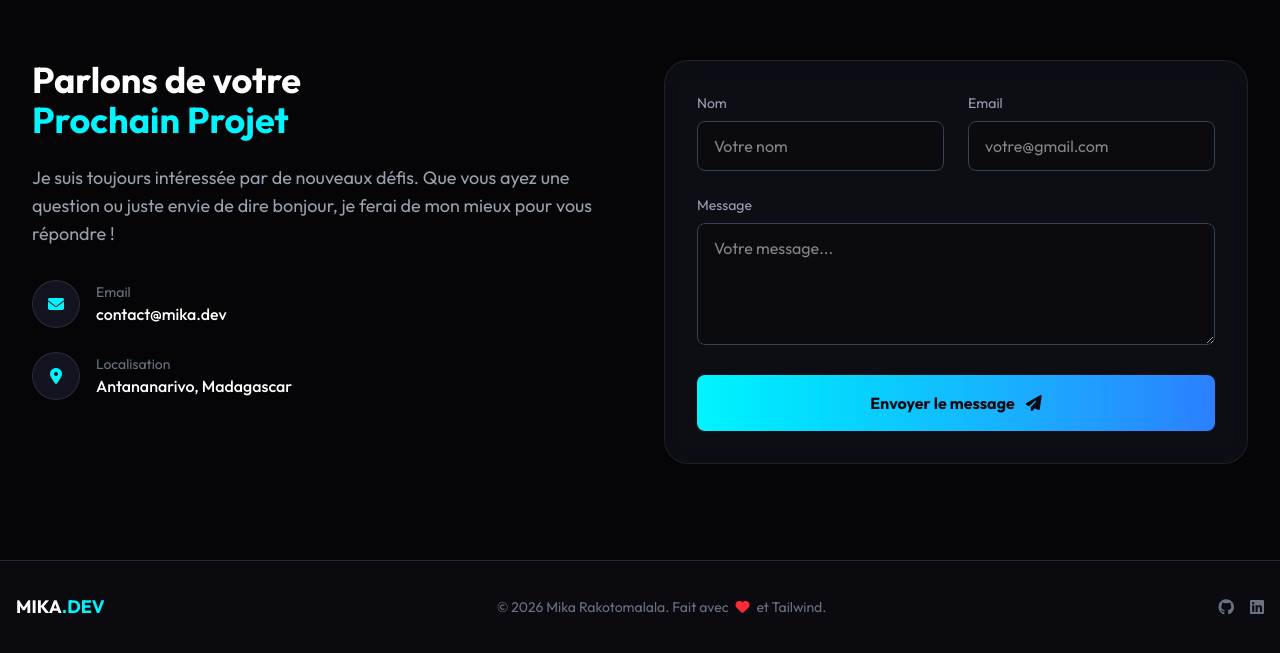
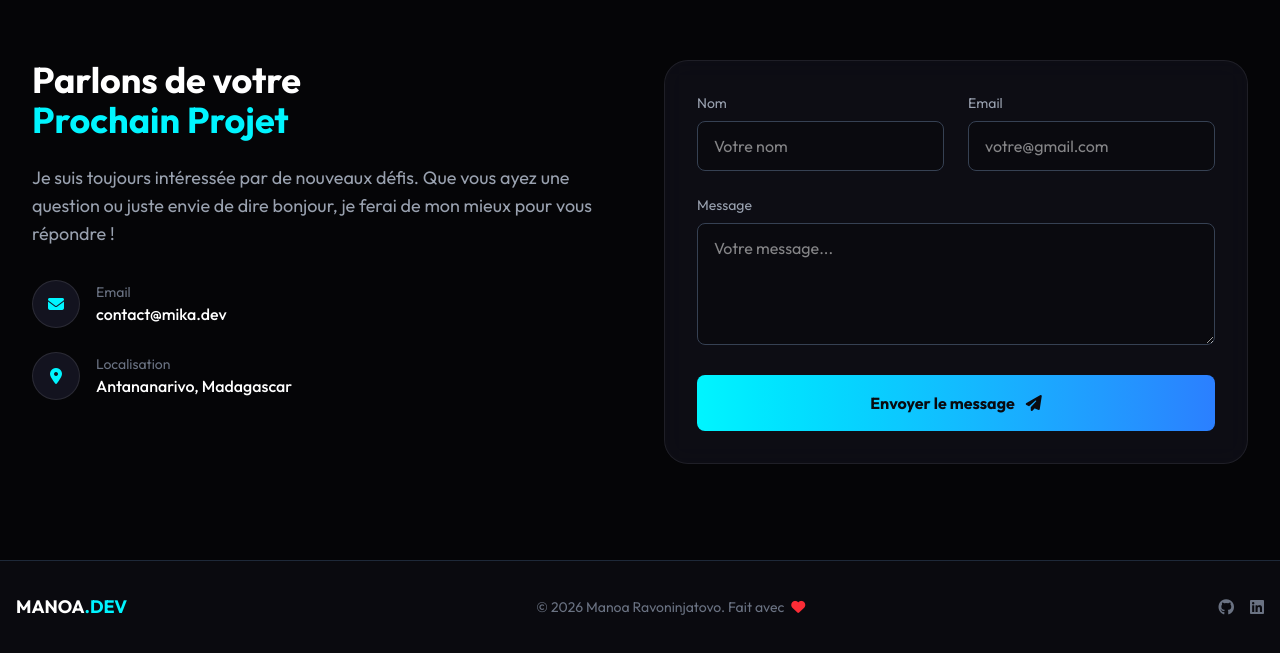
Before and after one commit to Manoa238/My-Portfolio, a Next.js app: page / in a window 1280 px wide. Shown: the part 3887-4540 px from the top of the page. Built offline with nearby package versions, Linux system fonts and the light colour scheme.

Commit message:
maj contenue

```diff
--- a/src/app/page.js
+++ b/src/app/page.js
@@ -331,8 +331,8 @@ export default function Home() {
       {/* FOOTER */}
       <footer className="bg-dark-900 border-t border-gray-800 py-8">
         <div className="max-w-7xl mx-auto px-4 flex flex-col md:flex-row justify-between items-center gap-4">
-          <span className="text-lg font-bold text-white">MIKA<span className="text-neon-400">.DEV</span></span>
-          <p className="text-gray-500 text-sm">© 2026 Mika Rakotomalala. Fait avec <i className="fas fa-heart text-red-500 mx-1"></i> et Tailwind.</p>
+          <span className="text-lg font-bold text-white">MANOA<span className="text-neon-400">.DEV</span></span>
+          <p className="text-gray-500 text-sm">© 2026 Manoa Ravoninjatovo. Fait avec <i className="fas fa-heart text-red-500 mx-1"></i></p>
           <div className="flex space-x-4">
             <a href="#" className="text-gray-500 hover:text-neon-400 transition-colors"><i className="fab fa-github"></i></a>
             <a href="#" class="text-gray-500 hover:text-neon-400 transition-colors"><i className="fab fa-linkedin"></i></a>
```
